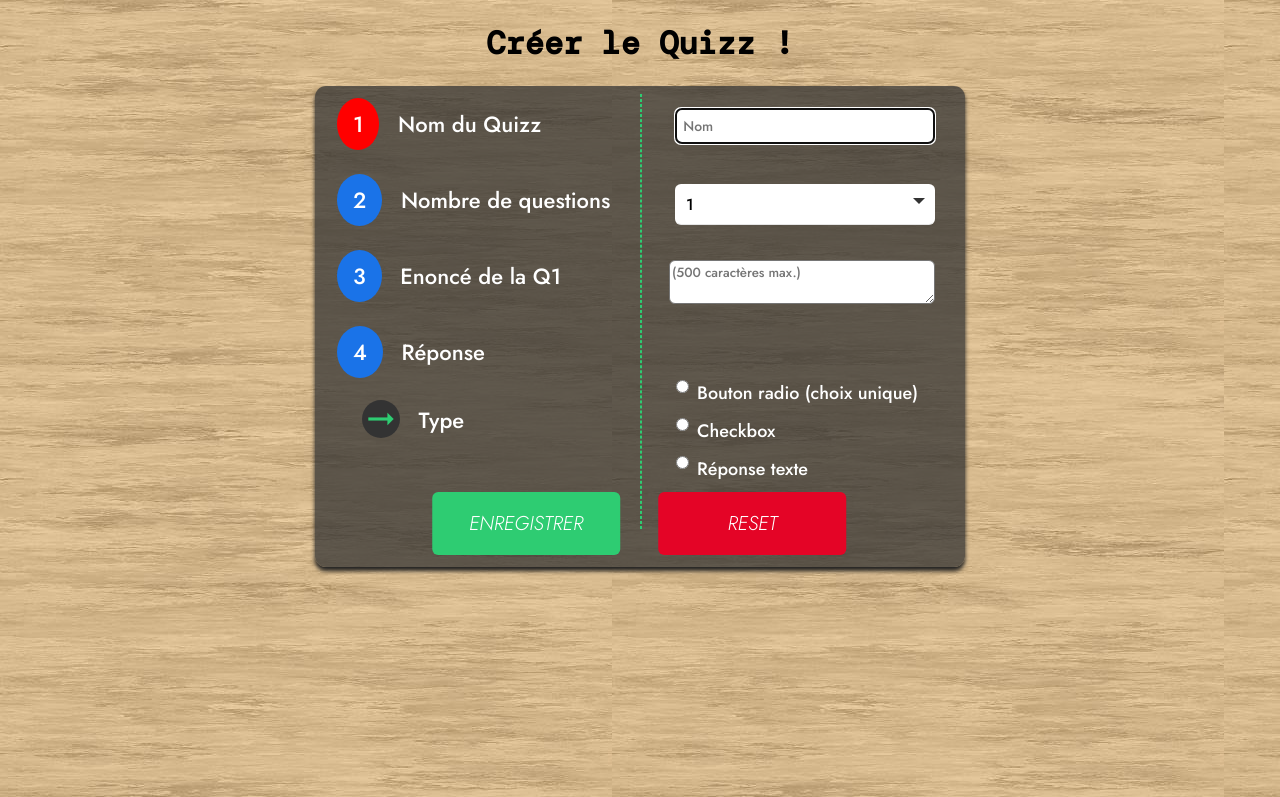
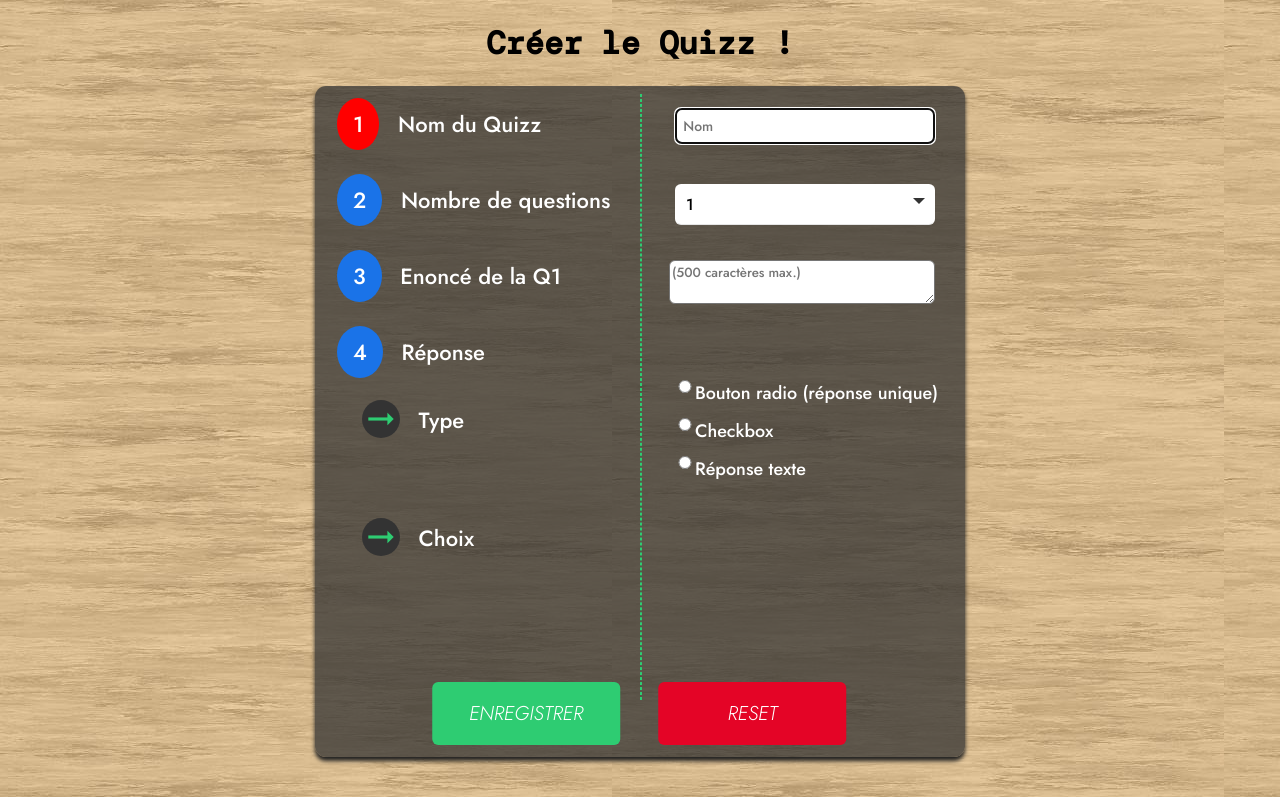
Before and after one commit to PaulMinguet/Site_Quizz, a CodeIgniter app: page /pt_wim21/home/creer in a window 1280 px wide. Shown: the part 68-865 px from the top of the page. Run offline with CodeIgniter, Linux system fonts and the light colour scheme; some libraries are stand-ins or nearby versions.

Commit message:
design quizz fabrik

```diff
--- a/CodeIgniter/application/views/creer_view.php
+++ b/CodeIgniter/application/views/creer_view.php
@@ -34,10 +34,10 @@
         <label for="reponse"><span class="nb" id="nb4">4</span> Réponse</label>
     </div>
     <div class="line reponse">
-        <label for="nb_rep"><span class="material-icons arrow">arrow_right_alt</span> Type</label>
+        <label for="nb_rep" class="sous_q"><span class="material-icons arrow">arrow_right_alt</span> Type</label>
         <div class="right">
             <div class="radio_form">
-                <label for="unique">Bouton radio (choix unique)</label>
+                <label for="unique">Bouton radio (réponse unique)</label>
                 <input id="unique" type="radio" name="statep" value="unique" onchange=""  onclick="colorizeNB4()" required/>
             </div>
             <div class="radio_form">
@@ -51,6 +51,7 @@
         </div>
         <script src="<?php echo base_url(); ?>js/nb_colored.js"></script>
 
+        <label for="nb_rep" class="sous_q"><span class="material-icons arrow">arrow_right_alt</span> Choix</label>
     </div>
 
     <div class="final_btn">
--- a/CodeIgniter/css/style.css
+++ b/CodeIgniter/css/style.css
@@ -469,8 +469,13 @@ textarea {
 }
 .reponse {
     position: relative;
+    left: 25px;
     top: -22px;
-    left: 25px;
+}
+.reponse .sous_q {
+    display: block;
+    margin-top: 0;
+    margin-bottom: 72px;
 }
 .reponse .arrow {
     position: relative;
@@ -489,7 +494,7 @@ textarea {
 .right {
     position: absolute;
     top: 0;
-    right: 50px;
+    right: 30px;
 }
 .right > div {
     margin: 12px 0;
```
